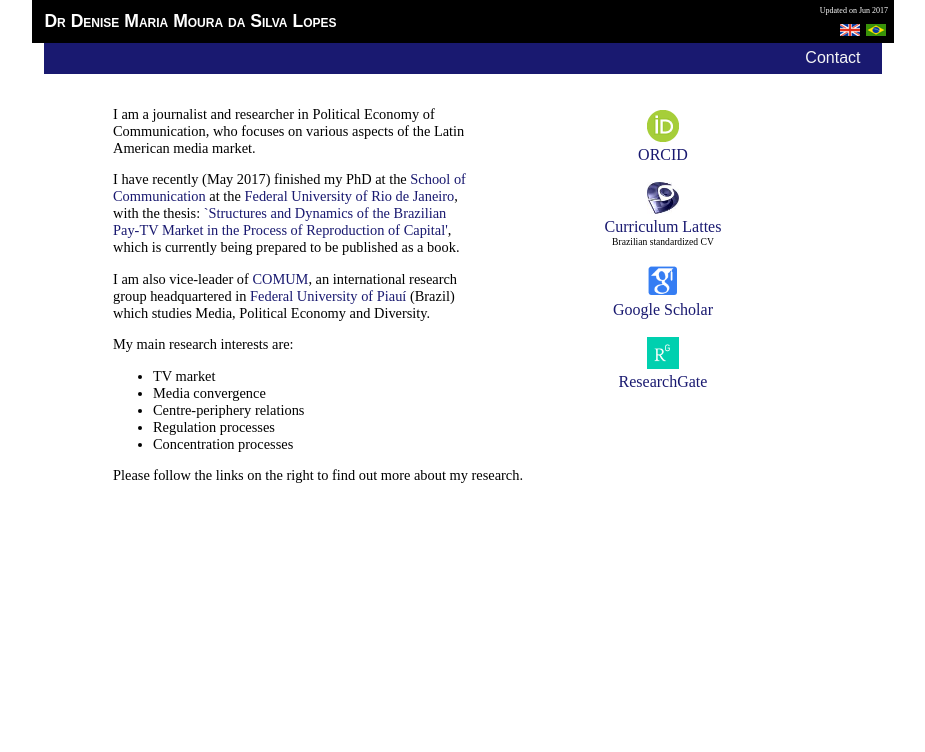
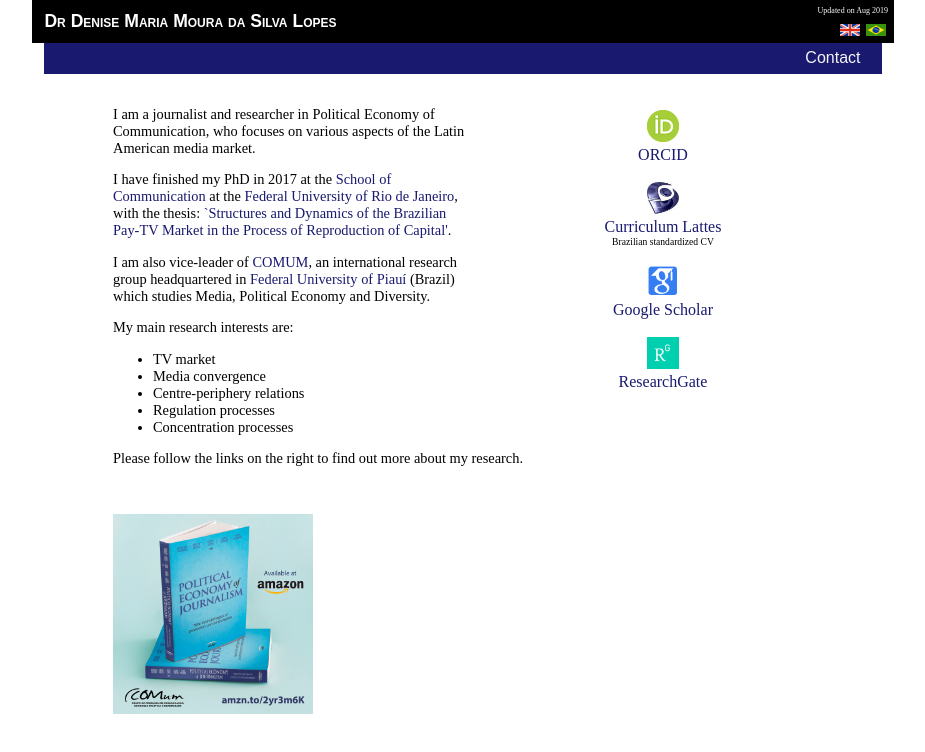
Before and after one commit to dmmslopes/dmmslopes.github.io, a plain HTML site: page index.html in a window 1280 px wide. Shown: the whole page, without its empty margins (177-1102 px from the left). Drawn offline with Linux system fonts and the light colour scheme.

Commit message:
Updates and includes the book.

```diff
--- a/index.html
+++ b/index.html
@@ -10,7 +10,7 @@
 <body>
     <div id="header">
       <div id="updatepanel">
-        Updated on Jun 2017 <br /><br />
+        Updated on Aug 2019 <br /><br />
         <a href=""><img src="bandeira_uk.gif" alt="[en]" /></a>
         <a href="index_pt.html"><img src="bandeira_br.gif" alt="[pt]" /></a>
       </div>
@@ -66,14 +66,13 @@
         </p>
 
         <p>
-            I have recently (May 2017) finished my PhD at the
+            I have finished my PhD in 2017 at the
             <a href='http://eco.ufrj.br/'>School of Communication</a> at the
             <a href='http://www.ufrj.br/'>Federal University of Rio de Janeiro</a>,
             with the thesis:
             <a href='http://www.pos.eco.ufrj.br/site/download.php?arquivo=upload/tese_dlopes_2017.pdf'>
             `Structures and Dynamics of the Brazilian Pay-TV Market in the
-            Process of Reproduction of Capital'</a>, which is currently
-            being prepared to be published as a book.
+            Process of Reproduction of Capital'</a>.
         </p>
 
         <p>
@@ -94,7 +93,12 @@
         <p>
             Please follow the links on the right to find out more about my research.
         </p>
-
+        <br />
+        <p>
+          <a href="http://amzn.to/2yr3m6K">
+            <img src='livro.jpg' width="200">
+          </a>
+        </p>
 
     </div>
 
```
Also changed, not shown: livro.jpg (added).
